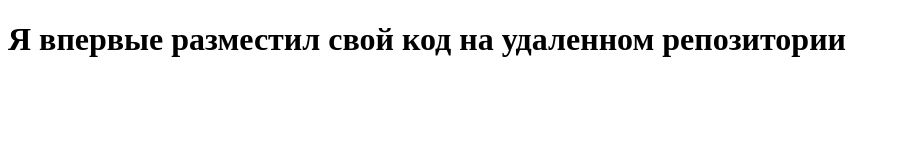
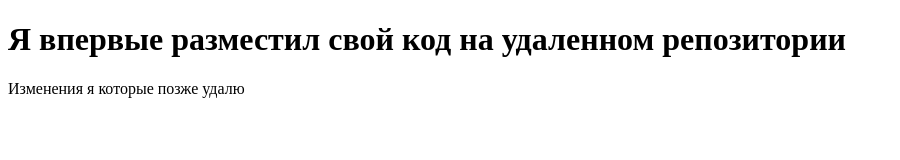
Before and after one commit to SleepyMarch/test_repo, a plain HTML site: page index.html in a window 1280 px wide. Shown: the whole page, without its empty margins (0-900 px from the left). Drawn offline with Linux system fonts and the light colour scheme.

Commit message:
Ошибочный коммит

```diff
--- a/index.html
+++ b/index.html
@@ -7,5 +7,6 @@
 </head>
 <body>
     <h1>Я впервые разместил свой код на удаленном репозитории</h1>
+    <p>Изменения я которые позже удалю</p>
 </body>
 </html>
```
